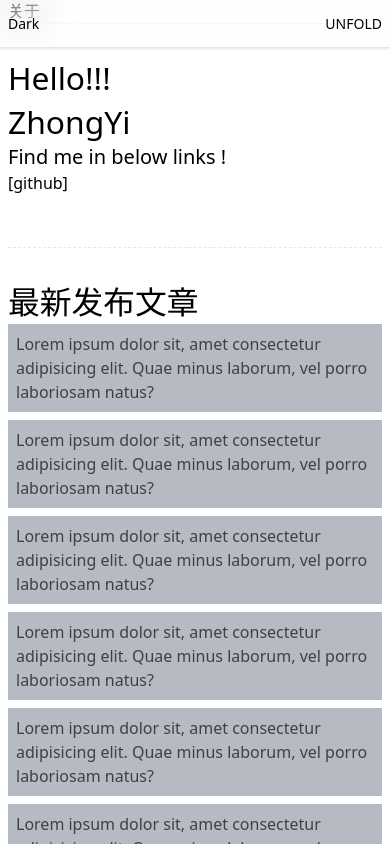
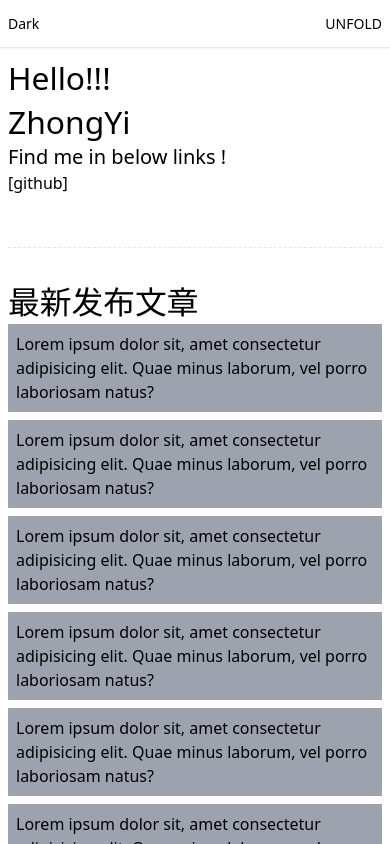
Before and after one commit to jaycethanks/zhongyi-blog, a Next.js app: page / in a window 390 px wide. Shown: the top 844 px of the page. Built offline with nearby package versions, Linux system fonts and the light colour scheme.

Commit message:
feat: 优化导航栏细节，处理透明模糊

```diff
--- a/components/HomePage/RecentPosts/index.tsx
+++ b/components/HomePage/RecentPosts/index.tsx
@@ -4,7 +4,7 @@ export default () => {
       {new Array(9).fill("").map((it) => {
         return (
           <div className="lg:h-42 box-border h-24 pb-2 md:h-36">
-            <div className="h-full w-full bg-gray-400 p-2 opacity-75  dark:bg-gray-700">
+            <div className="h-full w-full bg-gray-400 p-2  dark:bg-gray-700">
               Lorem ipsum dolor sit, amet consectetur adipisicing elit. Quae
               minus laborum, vel porro laboriosam natus?
             </div>
--- a/components/NavBar/index.tsx
+++ b/components/NavBar/index.tsx
@@ -31,7 +31,7 @@ const NavItem = ({
   href,
   name,
 }: PropsWithChildren<{ href: string; name: string }>) => (
-  <li className="flex w-full items-center border-b sm:h-auto sm:w-auto sm:border-none">
+  <li className="flex w-full items-center border-b border-gray-200 dark:border-gray-700 sm:h-auto sm:w-auto sm:border-none">
     <Link href={href}>{name}</Link>
   </li>
 );
@@ -52,9 +52,16 @@ const NavBar = () => {
     w-full
     justify-between
     border-b
-    px-2 text-sm font-medium shadow-sm
-    backdrop-blur-[20px] backdrop-saturate-150
+    bg-white bg-opacity-50 px-2 text-sm
+    font-medium
+    shadow-sm
+    backdrop-blur-[10px]
+    backdrop-saturate-150
     dark:border-gray-700
+    dark:bg-gray-900
+    dark:bg-opacity-50
+    sm:backdrop-blur-[20px]
+
     "
       >
         <nav className="hidden sm:block">
@@ -75,11 +82,11 @@ const NavBar = () => {
 
       {/* mobile */}
 
-      <div className="fixed top-12 left-0 right-0 bottom-0 sm:hidden">
+      <div className="fixed top-12 left-0 right-0 bottom-0 ">
         <nav
           className={
-            "dark:shadow-white-50 fixed top-12 right-0 left-0 z-20 -translate-y-full bg-white pb-4 shadow-sm  transition-transform duration-300 dark:bg-gray-900 sm:hidden" +
-            `${expanded ? " translate-y-0" : ""}`
+            "dark:shadow-white-50 fixed top-12 right-0 left-0 z-20  bg-white/50 pb-4  shadow-sm  backdrop-blur-[10px] transition-transform duration-300 dark:bg-gray-900/50  sm:hidden" +
+            `${expanded ? " translate-y-0" : " -translate-y-[150%]"}`
           }
         >
           <ul className="flex h-full flex-col items-start gap-4 p-2 ">
--- a/components/common/Layout.tsx
+++ b/components/common/Layout.tsx
@@ -5,7 +5,7 @@ interface pageProps {}
 
 export default ({ children }: PropsWithChildren<pageProps>) => {
   return (
-    <div className=" dark:bg-gray-900 dark:text-gray-200">
+    <div className="transition-colors duration-300 dark:bg-gray-900 dark:text-gray-200">
       <NavBar />
       <main className="min-h-[calc(100vh-3rem)] dark:bg-gray-900">
         {children}
```
